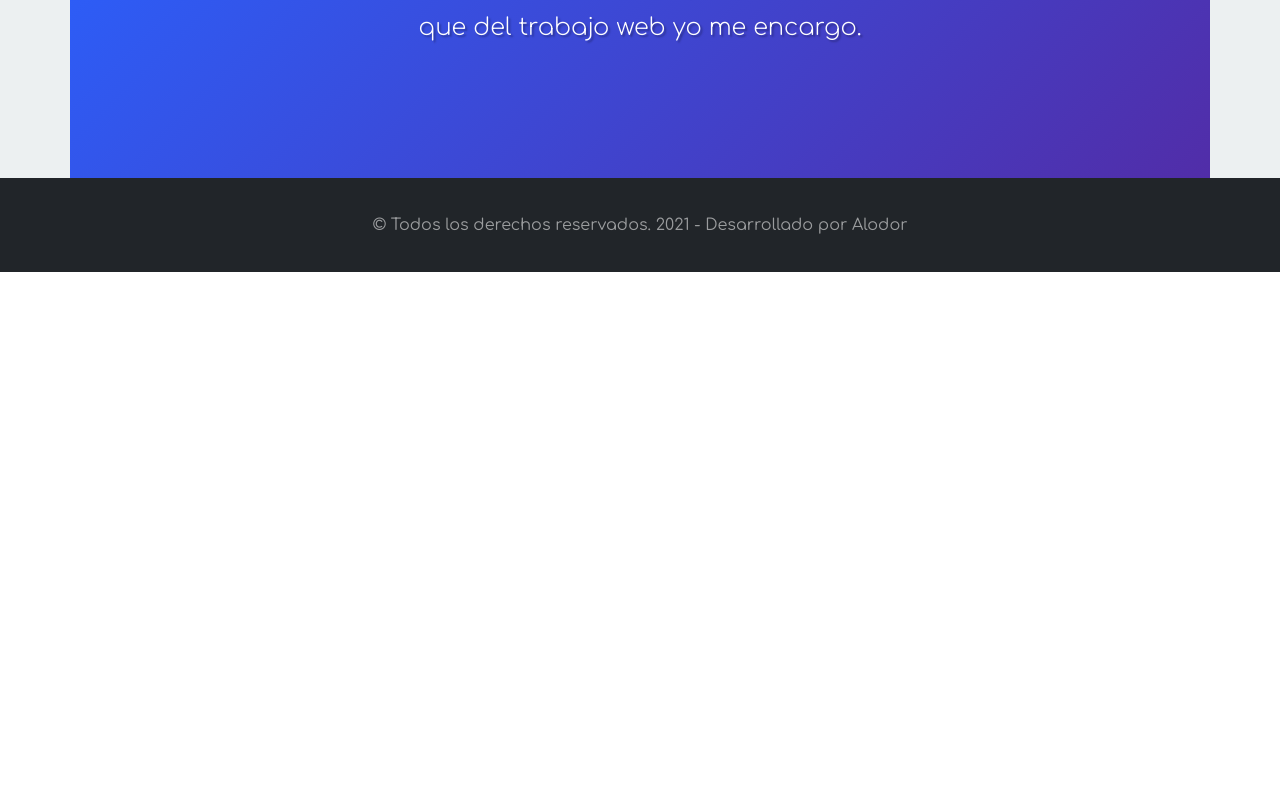
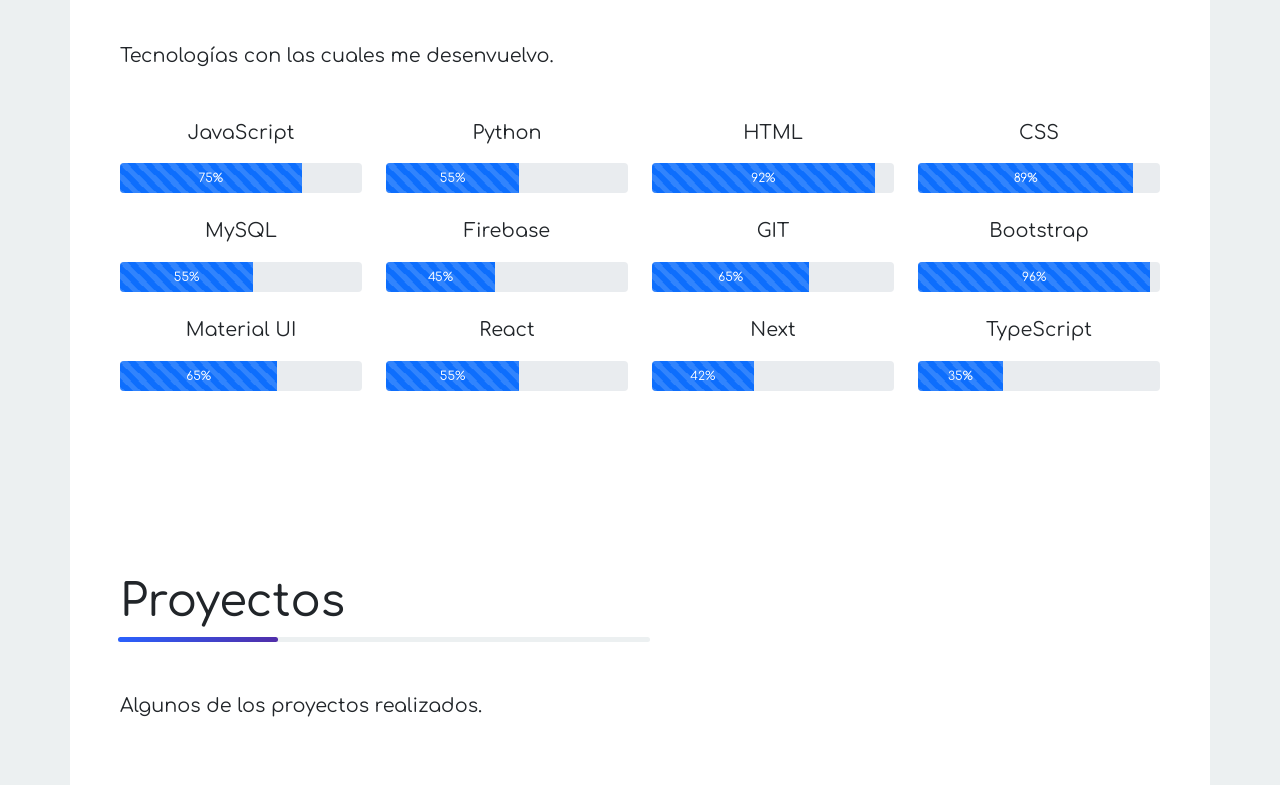
Before and after one commit to alodor24/site, a Next.js app: page / in a window 1280 px wide. Shown: the part 1755-2540 px from the top of the page. Before the commit the page ends 2027 px from the top, so only its background shows below. Built offline with nearby package versions, Linux system fonts and the light colour scheme; some icons are missing.

Commit message:
Add skills

```diff
--- a/components/Layout/Layout.jsx
+++ b/components/Layout/Layout.jsx
@@ -1,9 +1,10 @@
 import { Container, Row } from 'react-bootstrap'
 import styles from './Layout.module.css'
-
 import Hero from '../Hero'
 import About from '../About'
+import Skill from '../Skill/Skill'
 import Contact from '../Contact'
+import Project from '../Project/Project'
 
 const Layout = () => {
     return (
@@ -14,6 +15,12 @@
                     <About />
                 </Row>
                 <Row>
+                    <Skill />
+                </Row>
+                <Row>
+                    <Project />
+                </Row>
+                <Row>
                     <Contact />
                 </Row>
             </Container>
--- /dev/null
+++ b/components/Project/Project.jsx
@@ -0,0 +1,23 @@
+import { Col, Row } from 'react-bootstrap'
+import styles from './Project.module.css'
+
+const Project = () => {
+  return (
+    <section className="sectionWrapper">
+      <Row>
+          <h3 className="sectionTitle">Proyectos</h3>
+          <div className="lineWrapper">
+              <div className="lineColor"></div>
+          </div>
+          <p className="textFlow mb-5">Algunos de los proyectos realizados.</p>
+      </Row>
+
+      <Row>
+        <Col sm={3}>
+        </Col>
+      </Row>
+    </section>
+  )
+}
+
+export default Project
--- /dev/null
+++ b/components/Project/index.js
@@ -0,0 +1 @@
+export { default } from './Project'
--- /dev/null
+++ b/components/Skill/Skill.jsx
@@ -0,0 +1,34 @@
+import { Col, Row } from 'react-bootstrap'
+import ProgressBar from 'react-bootstrap/ProgressBar'
+import styles from './Skill.module.css'
+import { skills } from './contants'
+
+const Skill = () => {
+  return (
+    <section className="sectionWrapper">
+      <Row>
+          <h3 className="sectionTitle">Habilidades</h3>
+          <div className="lineWrapper">
+              <div className="lineColor"></div>
+          </div>
+          <p className="textFlow mb-5">Tecnologías con las cuales me desenvuelvo.</p>
+      </Row>
+
+      <Row>
+        {skills.map((skill, index) => (
+          <Col key={ index } xs={12} sm={3} className="mb-4">
+            <p className={ `${styles.textFlow} textFlow` }>
+              { skill.name }
+            </p>
+            <ProgressBar
+            className={ styles.progress }
+            animated now={ skill.range }
+            label={ `${ skill.range }%` } />
+          </Col>
+        ))}
+      </Row>
+    </section>
+  )
+}
+
+export default Skill
--- /dev/null
+++ b/components/Skill/Skill.module.css
@@ -0,0 +1,7 @@
+.textFlow {
+  text-align: center;
+}
+
+.progress {
+  height: 30px;
+}
--- /dev/null
+++ b/components/Skill/contants.js
@@ -0,0 +1,50 @@
+export const skills = [
+  {
+    name: 'JavaScript',
+    range: 75,
+  },
+  {
+    name: 'Python',
+    range: 55,
+  },
+  {
+    name: 'HTML',
+    range: 92,
+  },
+  {
+    name: 'CSS',
+    range: 89,
+  },
+  {
+    name: 'MySQL',
+    range: 55,
+  },
+  {
+    name: 'Firebase',
+    range: 45,
+  },
+  {
+    name: 'GIT',
+    range: 65,
+  },
+  {
+    name: 'Bootstrap',
+    range: 96,
+  },
+  {
+    name: 'Material UI',
+    range: 65,
+  },
+  {
+    name: 'React',
+    range: 55,
+  },
+  {
+    name: 'Next',
+    range: 42,
+  },
+  {
+    name: 'TypeScript',
+    range: 35,
+  },
+]
--- /dev/null
+++ b/components/Skill/index.js
@@ -0,0 +1 @@
+export { default } from './Skill'
```
Also changed, not shown: components/Project/Project.module.css (added).
